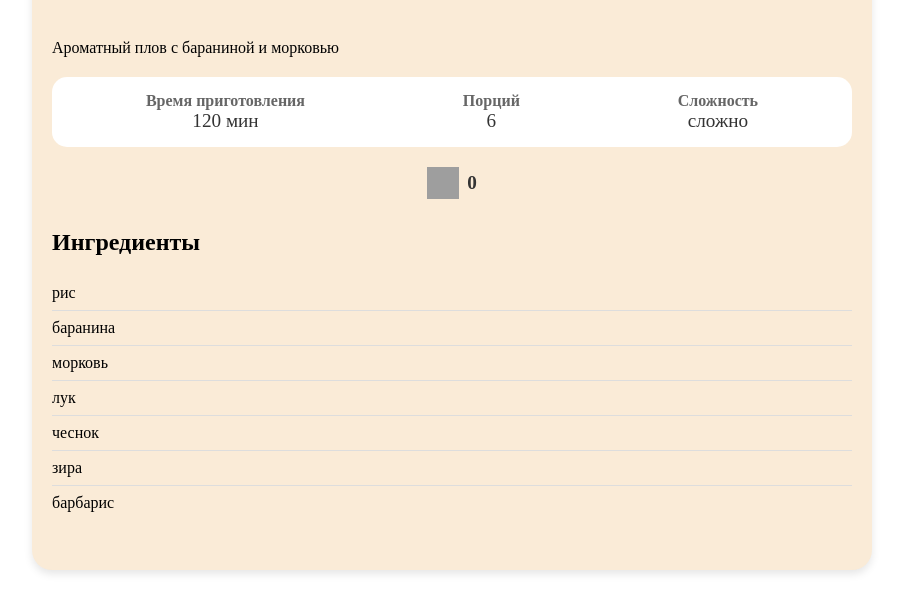
After one commit to lkeey/ReceipeWebSite, a Flask app: a page that uses templates/detail_receipe.html in a window 1280 px wide. The commit adds this page. Shown: the part 658-1248 px from the top of the page, without its empty margins (188-1091 px from the left). Run offline with Flask 3, Linux system fonts and the light colour scheme; grey boxes are pictures that could not be loaded.

Commit message:
create detail screen

```diff
--- a/database/receipes.json
+++ b/database/receipes.json
@@ -17,8 +17,7 @@
             "перец"
         ],
         "likes": [
-            "aleksey",
-            "aleksey_new"
+            "aleksey"
         ]
     },
     "греческий_салат": {
@@ -61,8 +60,8 @@
             "ваниль"
         ],
         "likes": [
-            "aleksey",
-            "aleksey_new"
+            "aleksey_new",
+            "aleksey"
         ]
     },
     "куриный_суп": {
@@ -103,7 +102,7 @@
             "растительное масло"
         ],
         "likes": [
-            "aleksey"
+            "none"
         ]
     },
     "стейк": {
@@ -373,6 +372,9 @@
             "сода",
             "соль",
             "растительное масло"
+        ],
+        "likes": [
+            "aleksey"
         ]
     }
 }
--- a/main.py
+++ b/main.py
@@ -119,5 +119,22 @@ def profile(user_name):
     # return render_template("profile.html", liked_receipes=liked_receipes)
 
 
+@app.route("/receipe/<receipe_name>/<user_name>", methods=["GET"])
+def detail_receipe(receipe_name, user_name):
+    with open("database/receipes.json", "r") as f:
+        receipes = json.load(f)
+
+    if receipe_name in receipes:
+        current_receipe = receipes[receipe_name]
+        return render_template(
+            "detail_receipe.html",
+            receipe=current_receipe,
+            user_name=user_name,
+            key=receipe_name,
+        )
+    else:
+        return "Рецепт не найден"
+
+
 if __name__ == "__main__":
     app.run(debug=True, port=8080)
--- a/static/styles.css
+++ b/static/styles.css
@@ -192,6 +192,11 @@ input[type="file"] {
     flex-direction: row;
 }
 
+a {
+    text-decoration: none;
+    color: inherit;
+}
+
 .receipe_info {
     margin-left: 40px;
 }
--- /dev/null
+++ b/templates/detail_receipe.html
@@ -0,0 +1,214 @@
+<!DOCTYPE html>
+<html lang="ru">
+<head>
+    <meta charset="UTF-8">
+    <meta name="viewport" content="width=device-width, initial-scale=1.0">
+    <title>{{ receipe.name }} - Детальный просмотр</title>
+    <style>
+        /* Стили для детальной страницы */
+        .receipe-detail {
+            max-width: 800px;
+            margin: 20px auto;
+            padding: 20px;
+            background-color: antiquewhite;
+            border-radius: 20px;
+            box-shadow: 0 4px 8px rgba(0,0,0,0.1);
+        }
+
+        .receipe-header {
+            text-align: center;
+            margin-bottom: 30px;
+        }
+
+        .receipe-image {
+            width: 100%;
+            max-height: 400px;
+            object-fit: cover;
+            border-radius: 15px;
+            margin-bottom: 20px;
+        }
+
+        .receipe-meta {
+            display: flex;
+            justify-content: space-around;
+            margin: 20px 0;
+            padding: 15px;
+            background-color: white;
+            border-radius: 15px;
+        }
+
+        .meta-item {
+            text-align: center;
+        }
+
+        .meta-label {
+            font-weight: bold;
+            color: #666;
+        }
+
+        .meta-value {
+            font-size: 1.2rem;
+            color: #333;
+        }
+
+        .ingredients-section, .instructions-section {
+            margin: 30px 0;
+        }
+
+        .ingredients-list {
+            list-style-type: none;
+            padding: 0;
+        }
+
+        .ingredients-list li {
+            padding: 8px 0;
+            border-bottom: 1px solid #ddd;
+        }
+
+        .ingredients-list li:last-child {
+            border-bottom: none;
+        }
+
+        .like-container {
+            display: flex;
+            align-items: center;
+            gap: 8px;
+            margin: 20px 0;
+            justify-content: center;
+        }
+
+        .like_btn {
+            width: 32px;
+            height: 32px;
+            cursor: pointer;
+            transition: transform 0.3s ease;
+        }
+
+        .like_btn:hover {
+            transform: scale(1.1);
+        }
+
+        .like-count {
+            font-size: 1.2rem;
+            font-weight: bold;
+            color: #333;
+        }
+
+        .back-button {
+            display: inline-block;
+            margin: 20px 0;
+            padding: 10px 20px;
+            background-color: orangered;
+            color: white;
+            text-decoration: none;
+            border-radius: 8px;
+            font-size: 1.1rem;
+        }
+
+        .back-button:hover {
+            background-color: #e63c00;
+        }
+    </style>
+</head>
+<body>
+    <a href="/" class="back-button">← Назад к рецептам</a>
+
+    <div class="receipe-detail">
+        <div class="receipe-header">
+            <h1>{{ receipe.name }}</h1>
+            <p class="category-badge">{{ receipe.category }}</p>
+        </div>
+
+        <img src="{{ receipe.image_url }}" alt="{{ receipe.name }}" class="receipe-image">
+
+        <p class="description">{{ receipe.description }}</p>
+
+        <div class="receipe-meta">
+            <div class="meta-item">
+                <span class="meta-label">Время приготовления</span>
+                <div class="meta-value">{{ receipe.time }} мин</div>
+            </div>
+            <div class="meta-item">
+                <span class="meta-label">Порций</span>
+                <div class="meta-value">{{ receipe.portion }}</div>
+            </div>
+            <div class="meta-item">
+                <span class="meta-label">Сложность</span>
+                <div class="meta-value">{{ receipe.type }}</div>
+            </div>
+        </div>
+
+        <div class="like-container">
+            <img src="https://cdn-icons-png.flaticon.com/512/10307/10307920.png"
+                 alt="like"
+                 class="like_btn"
+                 data-user="{{ user_name }}"
+                 data-receipe="{{ key }}">
+            <span class="like-count">
+                {% if receipe.get('likes') %}
+                    {{ receipe.likes|length }}
+                {% else %}
+                    0
+                {% endif %}
+            </span>
+        </div>
+
+        <div class="ingredients-section">
+            <h2>Ингредиенты</h2>
+            <ul class="ingredients-list">
+                {% for ingredient in receipe.ingredients %}
+                    <li>{{ ingredient }}</li>
+                {% endfor %}
+            </ul>
+        </div>
+
+        {% if receipe.get('instructions') %}
+        <div class="instructions-section">
+            <h2>Способ приготовления</h2>
+            <p>{{ receipe.instructions }}</p>
+        </div>
+        {% endif %}
+
+        {% if receipe.get('tips') %}
+        <div class="tips-section">
+            <h2>Советы</h2>
+            <p>{{ receipe.tips }}</p>
+        </div>
+        {% endif %}
+    </div>
+
+    <script>
+    document.addEventListener('DOMContentLoaded', function() {
+        const likeButtons = document.querySelectorAll('.like_btn');
+
+        likeButtons.forEach(button => {
+            button.addEventListener('click', function(e) {
+                e.preventDefault();
+
+                const user = this.getAttribute('data-user');
+                const receipe = this.getAttribute('data-receipe');
+
+                fetch(`/like/${user}/${receipe}`, {
+                    method: 'POST',
+                    headers: {
+                        'Content-Type': 'application/json',
+                    }
+                })
+                .then(response => response.text())
+                .then(count => {
+                    // Обновляем счетчик лайков
+                    this.nextElementSibling.textContent = count;
+
+                    // Можно добавить визуальную обратную связь
+                    this.style.transform = 'scale(1.2)';
+                    setTimeout(() => {
+                        this.style.transform = 'scale(1)';
+                    }, 300);
+                })
+                .catch(error => console.error('Error:', error));
+            });
+        });
+    });
+</script>
+</body>
+</html>
--- a/templates/main.html
+++ b/templates/main.html
@@ -49,6 +49,7 @@
     <div class="receipes">
 
         {% for receipe in receipes %}
+            <a href="/receipe/{{ receipe }}/{{ user_name }}">
                 <div class="receipe">
                     <img src="{{ receipes[receipe]['image_url'] }}" alt="загрузка">
                     <h1>{{ receipes[receipe]["name"] }}</h1>
@@ -70,7 +71,7 @@
                         </span>
                     </div>
                 </div>
-
+            </a>
         {% endfor %}
     </div>
 
```
Lines whose indentation alone changed are shown as unchanged.
